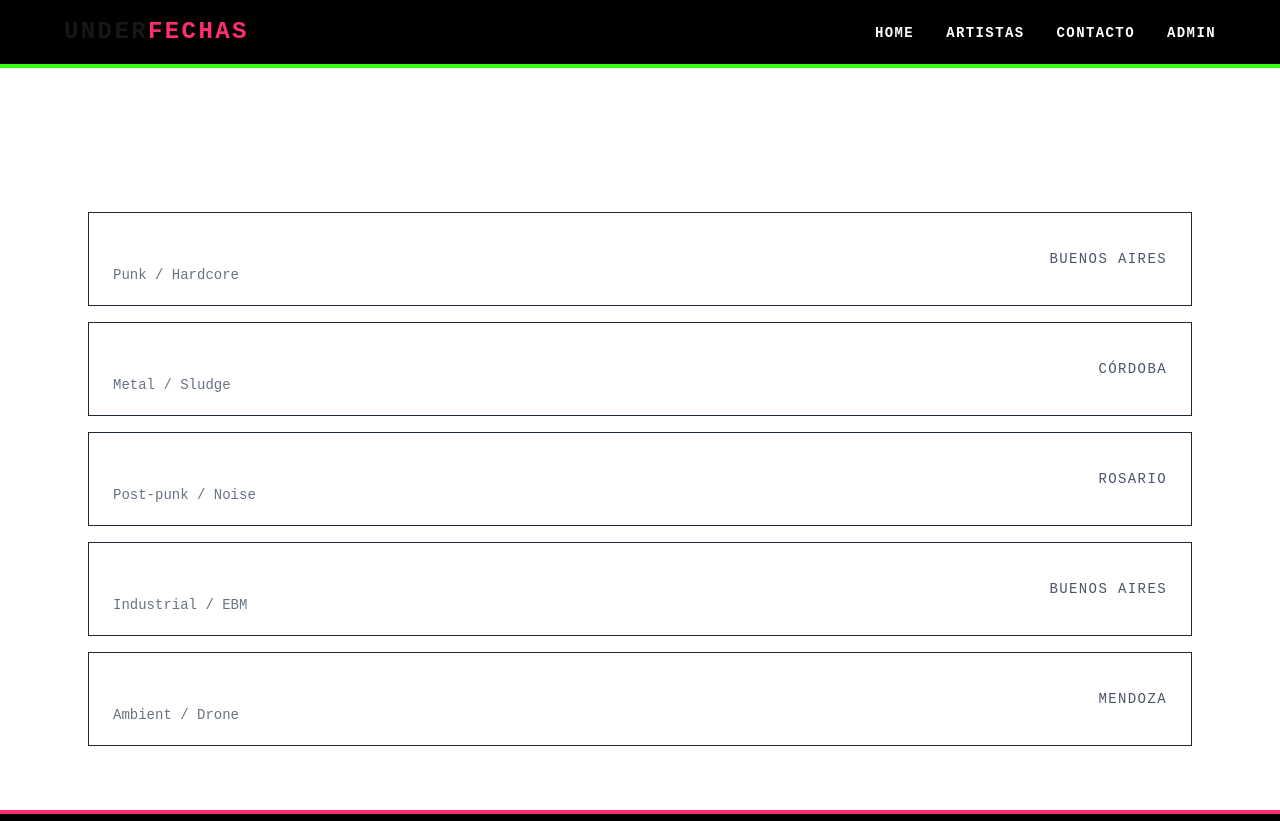
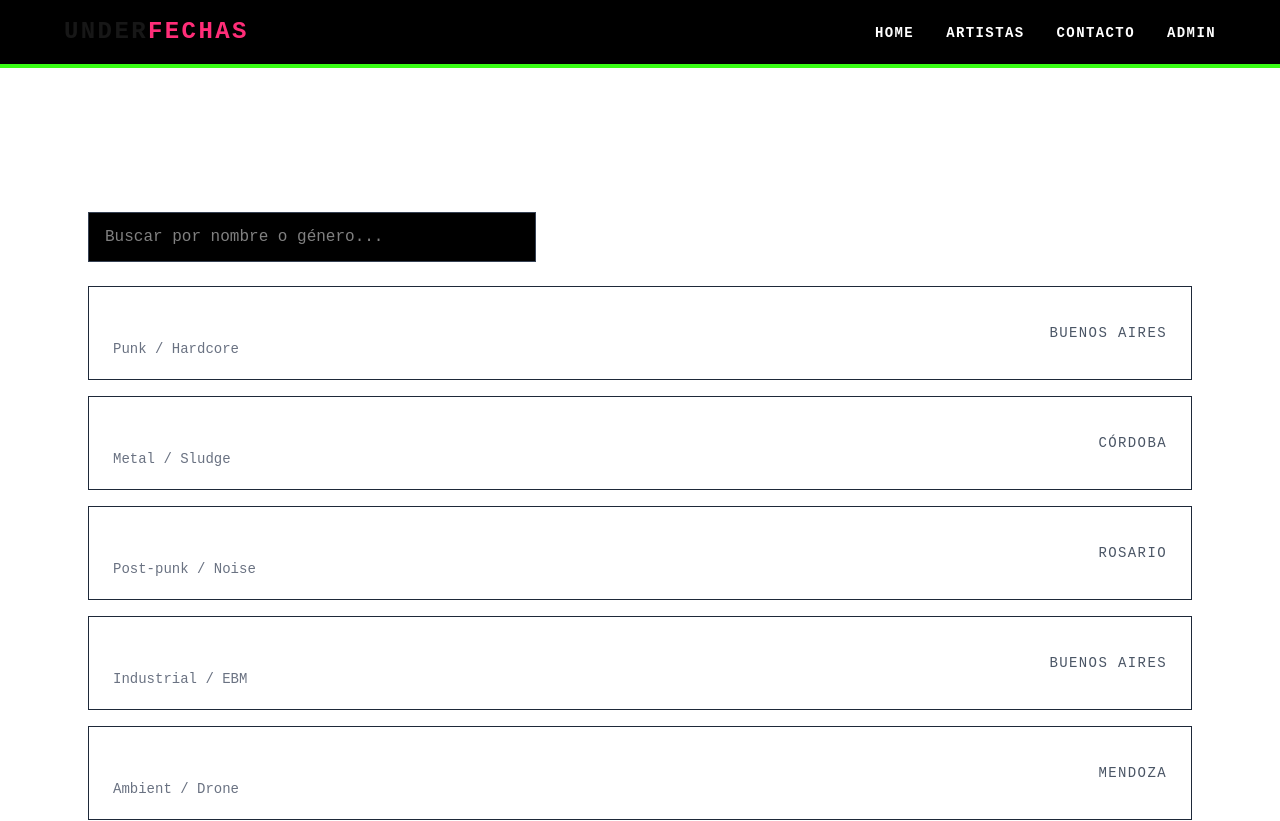
Before and after one commit to ValenBelone7/artists-under-next.js, a Next.js app: page /artistas in a window 1280 px wide. Shown: the top 821 px of the page. Built offline with nearby package versions, Linux system fonts and the light colour scheme.

Commit message:
refactor: migrar artistas/page.js para usar ArtistasClient

```diff
--- a/src/app/artistas/page.js
+++ b/src/app/artistas/page.js
@@ -1,49 +1,15 @@
-import Link from "next/link";
-import { artistas } from "@/lib/data";
+import ArtistasClient from "./ArtistasClient";
 
 export default function ArtistasPage() {
   return (
     <div className="max-w-6xl mx-auto px-6 py-16 flex flex-col gap-10">
-
       <h1
         className="text-4xl font-black uppercase tracking-widest text-white"
         style={{ fontFamily: "'Courier New', monospace" }}
       >
         Artistas
       </h1>
-
-      <ul className="flex flex-col gap-4">
-        {artistas.map((artista) => (
-          <li key={artista.slug}>
-            <Link
-              href={`/artistas/${artista.slug}`}
-              className="flex items-center justify-between border border-gray-800 px-6 py-5 hover:border-[#39FF14] hover:bg-gray-900 transition-colors group"
-            >
-              <div className="flex flex-col gap-1">
-                <span
-                  className="text-xl font-bold uppercase tracking-wider text-white group-hover:text-[#39FF14] transition-colors"
-                  style={{ fontFamily: "'Courier New', monospace" }}
-                >
-                  {artista.nombre}
-                </span>
-                <span
-                  className="text-sm text-gray-500"
-                  style={{ fontFamily: "'Courier New', monospace" }}
-                >
-                  {artista.genero}
-                </span>
-              </div>
-              <span
-                className="text-sm text-gray-600 uppercase tracking-widest"
-                style={{ fontFamily: "'Courier New', monospace" }}
-              >
-                {artista.ciudad}
-              </span>
-            </Link>
-          </li>
-        ))}
-      </ul>
-
+      <ArtistasClient />
     </div>
   );
 }
```
